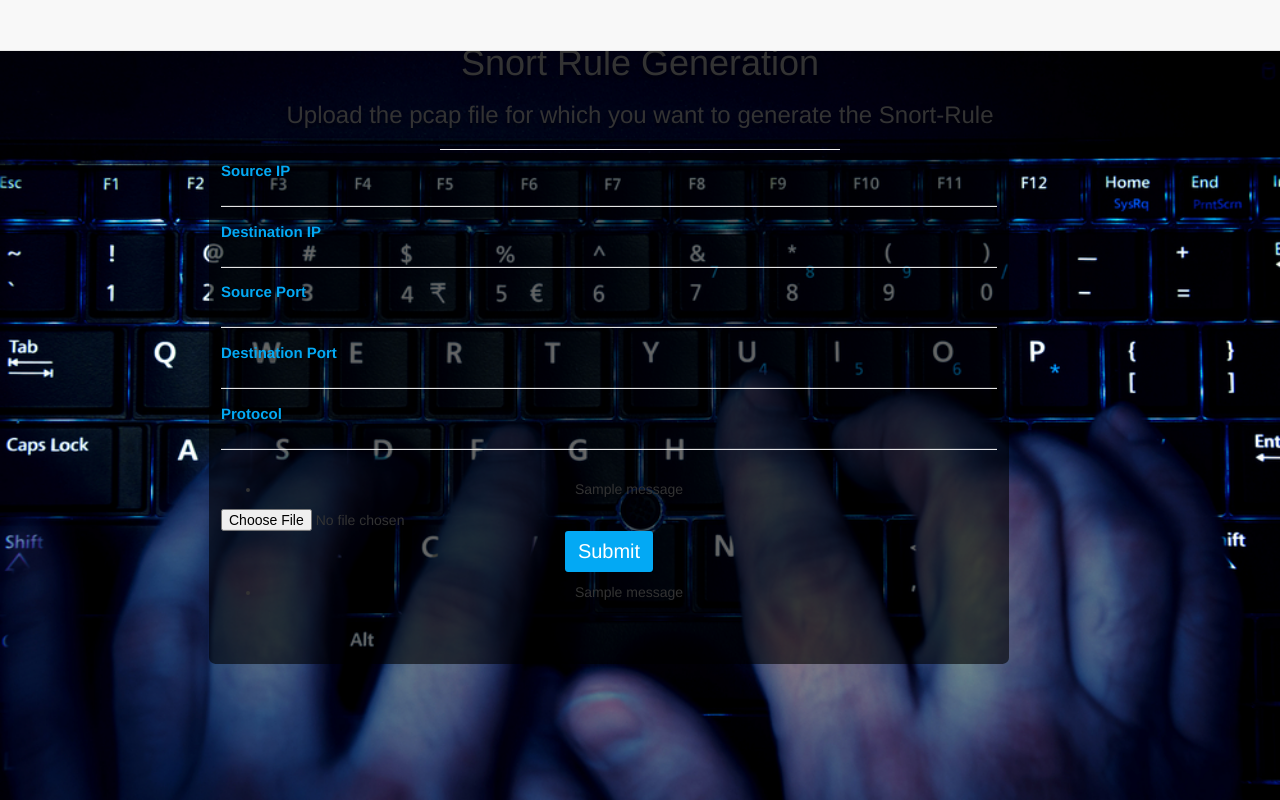
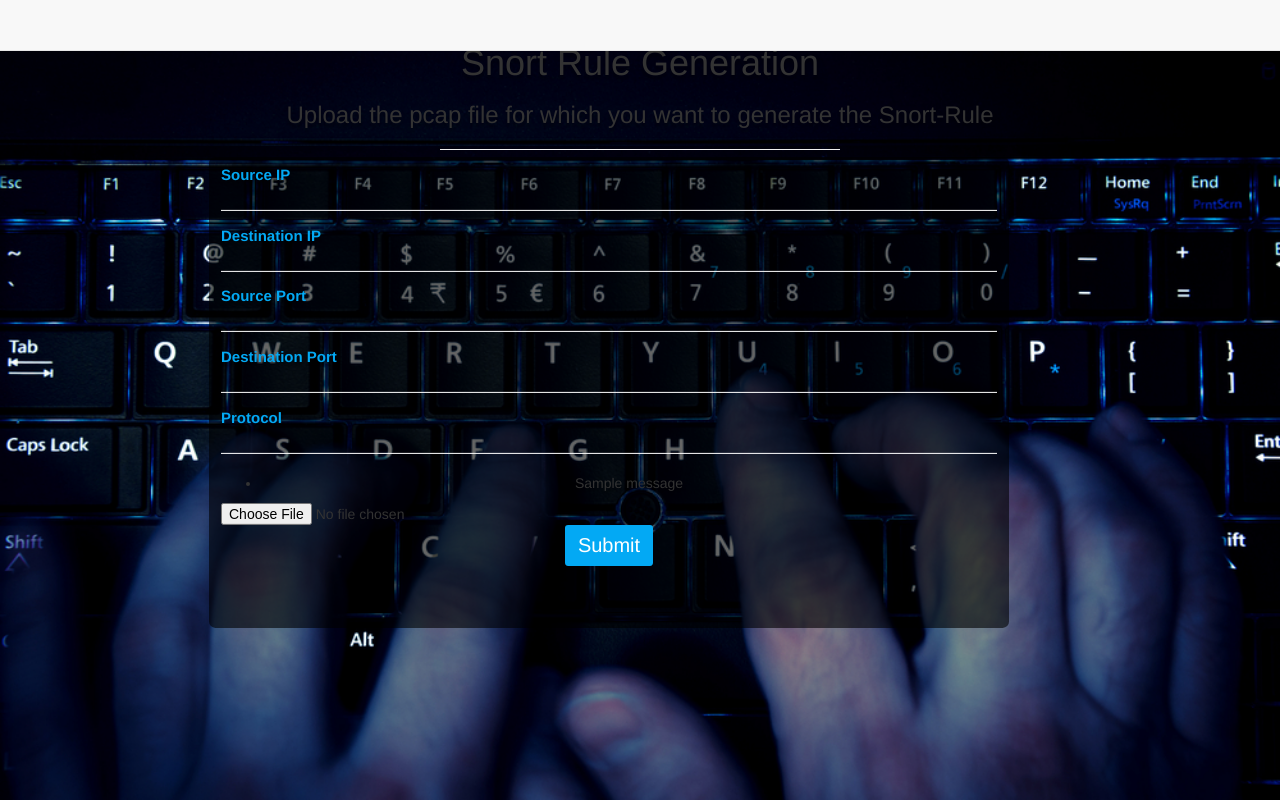
Before and after one commit to Aksh97/Snort_rule, a Flask app: page / in a window 1280 px wide. Run offline with Flask 2, Linux system fonts and the light colour scheme; one stand-in notice (Sample message) is shown; some libraries are stand-ins or nearby versions.

Commit message:
UI changes

```diff
--- a/app.py
+++ b/app.py
@@ -95,6 +95,7 @@
 @app.route('/', methods=['GET', 'POST'])
 def index():
     #form = NameForm(request.form)
+    message =" "
     message = x
     #if form.validate_on_submit():
      #   return redirect('index.html')
--- a/templates/index.html
+++ b/templates/index.html
@@ -78,7 +78,6 @@
       <label>Protocol</label>
     </div>
 
-<p>
   {% with messages = get_flashed_messages() %}
     {% if messages %}
     <ul class=flashes>
@@ -88,23 +87,13 @@
     </ul>
     {% endif %}
   {% endwith %}
-</p>
+
 
 
 
       <input type="file" name="file" autocomplete="off" required>
     <input type="submit" value="Submit">
-<p>
-  {% with messages = get_flashed_messages() %}
-    {% if messages %}
-    <ul class=flashes>
-    {% for message in messages %}
-      <li>{{ message }}</li>
-    {% endfor %}
-    </ul>
-    {% endif %}
-  {% endwith %}
-</p>
+
 
     <p class="space-above"><strong>{{ message }}</strong></p>
 
```
